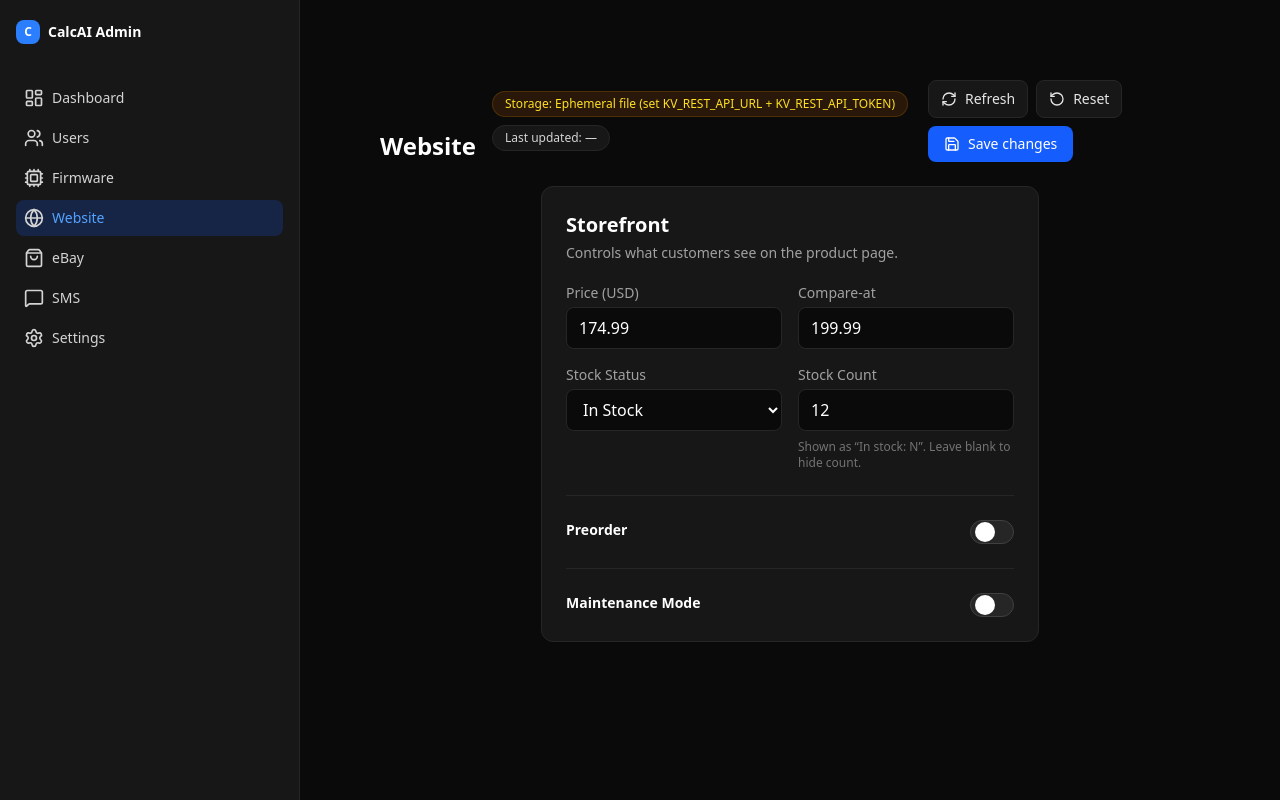
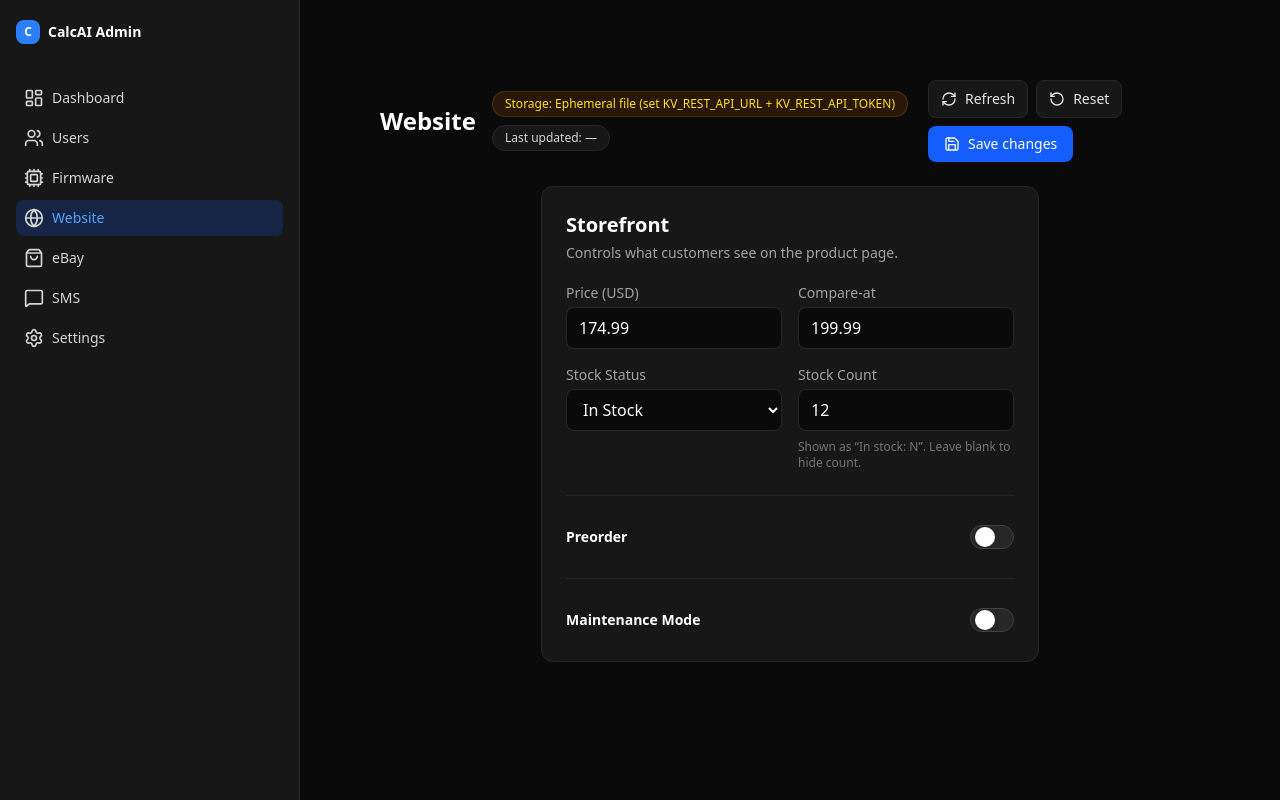
Before and after one commit to ceeazer1/calcai-management-dashboard, a Next.js app: page /website in a window 1280 px wide. Built offline with nearby package versions, Linux system fonts and the light colour scheme.

Commit message:
Dashboard: Website align headings + stabilize toggle rows

```diff
--- a/src/app/website/page.tsx
+++ b/src/app/website/page.tsx
@@ -184,7 +184,7 @@ export default function WebsitePage() {
 
   return (
     <div className="p-6 md:p-10">
-      <div className="flex flex-col md:flex-row md:items-end md:justify-between gap-4 mb-6">
+      <div className="flex flex-col md:flex-row md:items-center md:justify-between gap-4 mb-6">
         <div>
           <h1 className="text-2xl font-bold text-white">Website</h1>
         </div>
@@ -253,13 +253,15 @@ export default function WebsitePage() {
       <div className="grid grid-cols-1 gap-6">
         {/* Storefront (Pricing + Preorder + Maintenance in one tile) */}
         <div className="bg-neutral-900 rounded-xl p-6 border border-neutral-800 max-w-2xl mx-auto">
+          <div className="max-w-md mx-auto">
             <h2 className="text-xl font-semibold text-white mb-1">Storefront</h2>
-          <p className="text-sm text-neutral-400 mb-5">
+            <p className="text-sm text-neutral-400">
               Controls what customers see on the product page.
             </p>
+          </div>
 
-          {/* Narrower centered content (tile stays full width) */}
-          <div className="max-w-md mx-auto space-y-6">
+          {/* Centered content */}
+          <div className="max-w-md mx-auto space-y-6 mt-5">
             {/* Pricing + Inventory (two narrow columns) */}
             <div className="grid grid-cols-1 sm:grid-cols-2 gap-4">
               <div>
@@ -321,21 +323,22 @@ export default function WebsitePage() {
 
             {/* Preorder toggle + conditional fields */}
             <div>
-              <div className="flex items-start justify-between gap-4">
+              <div className="flex items-center justify-between gap-4">
                 <div>
                   <div className="text-sm font-semibold text-white">Preorder</div>
                 </div>
                 <div className="flex items-center gap-2">
-                  {preorderEnabled ? (
                   <button
                     type="button"
                     onClick={() => setPreorderExpanded((v) => !v)}
-                      className="px-3 py-1.5 rounded-lg bg-neutral-950 border border-neutral-800 text-neutral-200 hover:bg-neutral-800 transition-colors text-sm"
+                    className={[
+                      "px-3 py-1.5 rounded-lg bg-neutral-950 border border-neutral-800 text-neutral-200 hover:bg-neutral-800 transition-colors text-sm",
+                      preorderEnabled ? "" : "invisible pointer-events-none",
+                    ].join(" ")}
                     title={preorderExpanded ? "Hide preorder details" : "Edit preorder details"}
                   >
                     {preorderExpanded ? "Hide details" : "Edit details"}
                   </button>
-                  ) : null}
                   <button
                     type="button"
                     role="switch"
@@ -388,7 +391,7 @@ export default function WebsitePage() {
 
             {/* Maintenance toggle + conditional fields */}
             <div>
-              <div className="flex items-start justify-between gap-4">
+              <div className="flex items-center justify-between gap-4">
                 <div>
                   <div className="text-sm font-semibold text-white">Maintenance Mode</div>
                   {liveEnabled ? (
@@ -399,16 +402,17 @@ export default function WebsitePage() {
                   ) : null}
                 </div>
                 <div className="flex items-center gap-2">
-                  {maintenanceEnabled ? (
                   <button
                     type="button"
                     onClick={() => setMaintenanceExpanded((v) => !v)}
-                      className="px-3 py-1.5 rounded-lg bg-neutral-950 border border-neutral-800 text-neutral-200 hover:bg-neutral-800 transition-colors text-sm"
+                    className={[
+                      "px-3 py-1.5 rounded-lg bg-neutral-950 border border-neutral-800 text-neutral-200 hover:bg-neutral-800 transition-colors text-sm",
+                      maintenanceEnabled ? "" : "invisible pointer-events-none",
+                    ].join(" ")}
                     title={maintenanceExpanded ? "Hide maintenance details" : "Edit maintenance details"}
                   >
                     {maintenanceExpanded ? "Hide details" : "Edit details"}
                   </button>
-                  ) : null}
                   <button
                     type="button"
                     role="switch"
```
Lines whose indentation alone changed are shown as unchanged.
